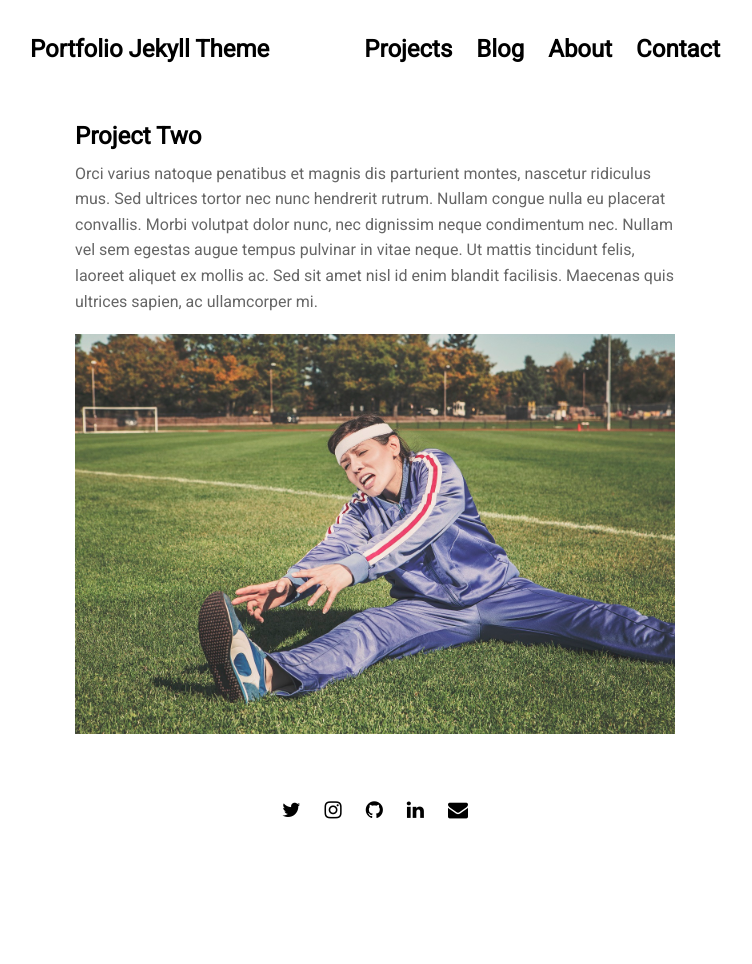
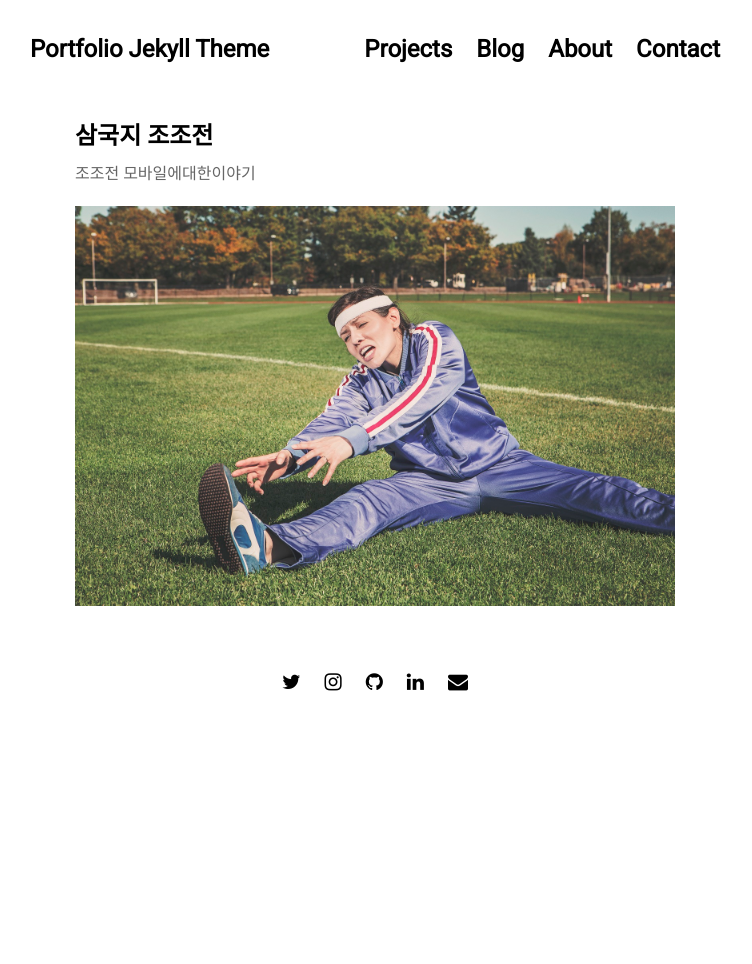
Before and after one commit to ChoiJeHyen/ChoiJeHyen.github.io, a Jekyll site: the page built from projects/proj-2.md, in a window 1280 px wide. Shown: the whole page, without its empty margins (265-1017 px from the left). Built offline with Jekyll 4.4.1, drawn with Linux system fonts in a browser that asks for light colours; nearby versions of some CDN libraries; after the commit the page ends 900 px from its top, so only the background shows below that.

Commit message:
Update proj-2.md

```diff
--- a/projects/proj-2.md
+++ b/projects/proj-2.md
@@ -1,8 +1,7 @@
 ---
 layout: post
-title: 'Project Two'
+title: '삼국지 조조전'
 ---
-
-Orci varius natoque penatibus et magnis dis parturient montes, nascetur ridiculus mus. Sed ultrices tortor nec nunc hendrerit rutrum. Nullam congue nulla eu placerat convallis. Morbi volutpat dolor nunc, nec dignissim neque condimentum nec. Nullam vel sem egestas augue tempus pulvinar in vitae neque. Ut mattis tincidunt felis, laoreet aliquet ex mollis ac. Sed sit amet nisl id enim blandit facilisis. Maecenas quis ultrices sapien, ac ullamcorper mi.
+조조전 모바일에대한이야기
 
 {% include image.html url="http://www.gratisography.com" image="projects/proj-2/stretch.jpg" %}
```
